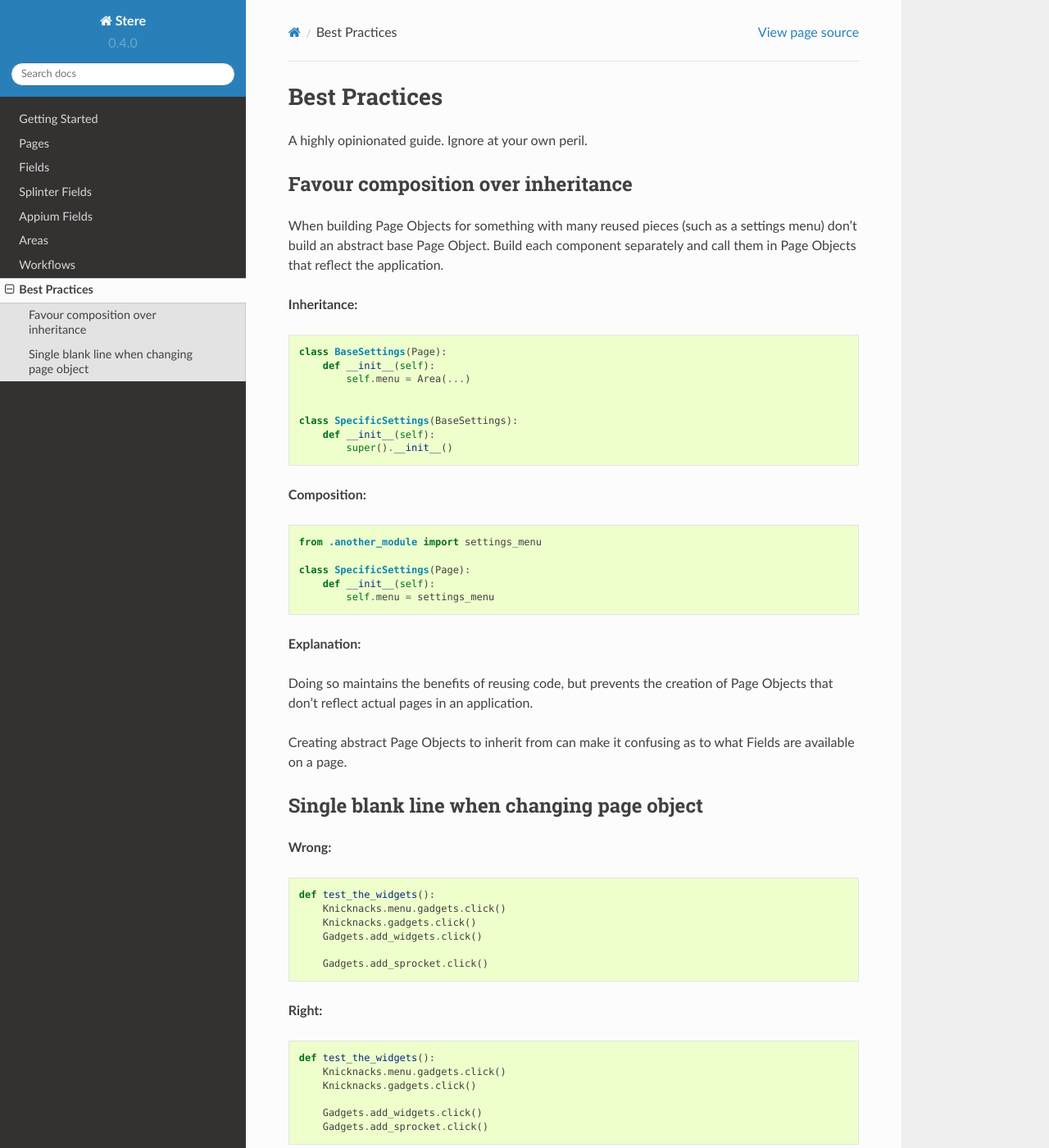
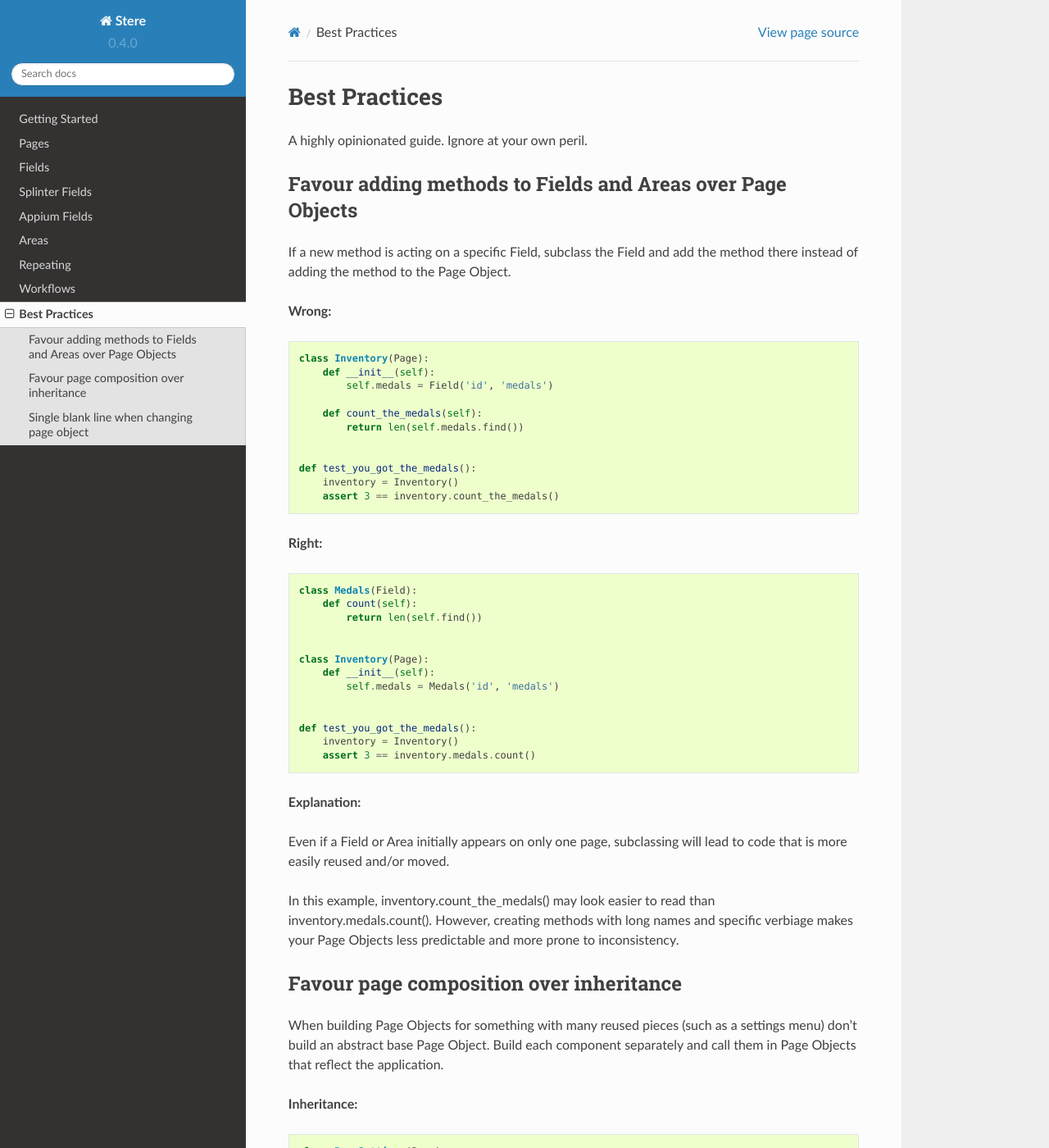
Before and after one commit to jsfehler/stere, a Sphinx documentation site: the page built from docs/best_practices.rst, in a window 1280 px wide and 1400 px high. Shown: the whole window at 82% size. Built offline with Sphinx 7.4.7 and the Read the Docs theme 2.0.0, drawn with Linux system fonts in a browser that asks for light colours; some of the changed text lies outside the part shown.

Commit message:
Docs: Add Repeating, update Area, update Best Practices (#133)

```diff
--- a/docs/area.rst
+++ b/docs/area.rst
@@ -18,7 +18,7 @@ The following Area objects are available:
 
 .. autoclass:: stere.areas.RepeatingArea()
 
-  .. automethod:: stere.areas.RepeatingArea.areas()
+  .. autoattribute:: stere.areas.RepeatingArea.areas()
 
   .. automethod:: stere.areas.RepeatingArea.area_with()
 
--- a/docs/best_practices.rst
+++ b/docs/best_practices.rst
@@ -3,8 +3,62 @@ Best Practices
 
 A highly opinionated guide. Ignore at your own peril.
 
-Favour composition over inheritance
-~~~~~~~~~~~~~~~~~~~~~~~~~~~~~~~~~~~
+Favour adding methods to Fields and Areas over Page Objects
+~~~~~~~~~~~~~~~~~~~~~~~~~~~~~~~~~~~~~~~~~~~~~~~~~~~~~~~~~~~
+
+If a new method is acting on a specific Field, subclass the Field and add the
+method there instead of adding the method to the Page Object.
+
+
+**Wrong:**
+
+.. code-block:: python
+
+    class Inventory(Page):
+        def __init__(self):
+            self.medals = Field('id', 'medals')
+
+        def count_the_medals(self):
+            return len(self.medals.find())
+
+
+    def test_you_got_the_medals():
+        inventory = Inventory()
+        assert 3 == inventory.count_the_medals()
+
+
+**Right:**
+
+.. code-block:: python
+
+    class Medals(Field):
+        def count(self):
+            return len(self.find())
+
+
+    class Inventory(Page):
+        def __init__(self):
+            self.medals = Medals('id', 'medals')
+
+
+    def test_you_got_the_medals():
+        inventory = Inventory()
+        assert 3 == inventory.medals.count()
+
+
+**Explanation:**
+
+Even if a Field or Area initially appears on only one page, subclassing will
+lead to code that is more easily reused and/or moved.
+
+In this example, inventory.count_the_medals() may look easier to read than
+inventory.medals.count(). However, creating methods with long names and
+specific verbiage makes your Page Objects less predictable and more prone to
+inconsistency.
+
+
+Favour page composition over inheritance
+~~~~~~~~~~~~~~~~~~~~~~~~~~~~~~~~~~~~~~~~
 
 When building Page Objects for something with many reused pieces
 (such as a settings menu) don't build an abstract base Page Object.
--- a/docs/index.rst
+++ b/docs/index.rst
@@ -22,6 +22,7 @@ Documentation
   splinter_fields
   appium_fields
   area
+  repeating
   workflows
   best_practices
 
```
Also changed, not shown: other parts of docs/best_practices.rst (+15 -9 lines), docs/repeating.rst (added, +8 -0 lines), 3 other files.
